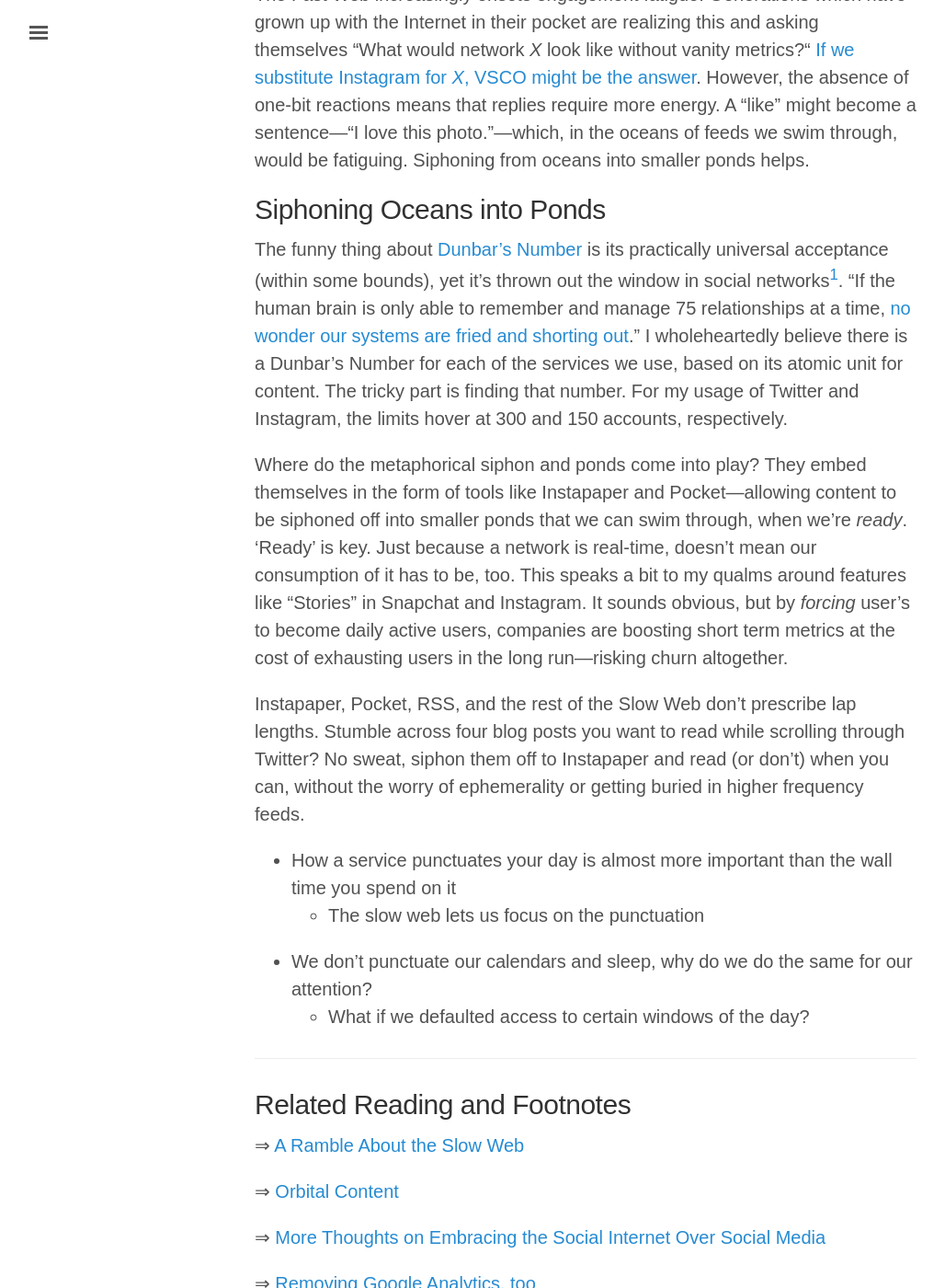
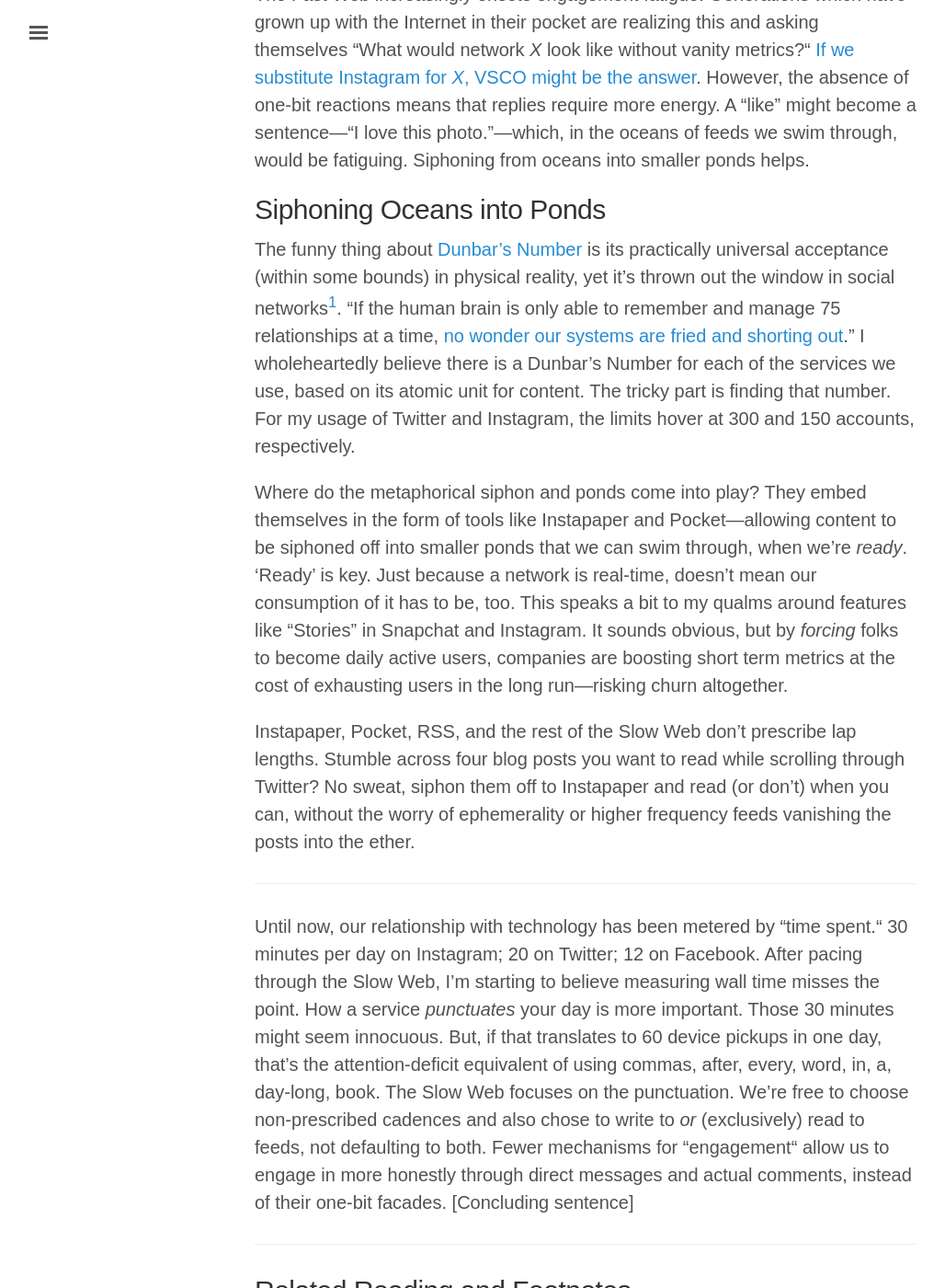
Before and after one commit to rvsrvs/jasdev.github.io, a Jekyll site: the page built from _posts/2018-6-23-slowing-down-the-web.md, in a window 1280 px wide and 1400 px high, scrolled down 3347 px. Shown: the whole window at 92% size, without its empty margins (3-1031 px from the left). Built offline with Jekyll 4.4.1, drawn with Linux system fonts in a browser that asks for light colours; some web fonts are replaced; some of the changed text lies outside the part shown.

Commit message:
Aaaaalmost to a first draft

```diff
--- a/_posts/2018-6-15-slowing-down-the-web.md
+++ b/_posts/2018-6-23-slowing-down-the-web.md
@@ -35,16 +35,15 @@
 
 ## Siphoning Oceans into Ponds
 
-The funny thing about [Dunbar’s Number](https://en.wikipedia.org/wiki/Dunbar%27s_number) is its practically universal acceptance (within some bounds), yet it’s thrown out the window in social networks[^1]. “If the human brain is only able to remember and manage 75 relationships at a time, [no wonder our systems are fried and shorting out](https://twitter.com/whitney/status/1002951523247251458).” I wholeheartedly believe there is a Dunbar’s Number for each of the services we use, based on its atomic unit for content. The tricky part is finding that number. For my usage of Twitter and Instagram, the limits hover at 300 and 150 accounts, respectively.
+The funny thing about [Dunbar’s Number](https://en.wikipedia.org/wiki/Dunbar%27s_number) is its practically universal acceptance (within some bounds) in physical reality, yet it’s thrown out the window in social networks[^1]. “If the human brain is only able to remember and manage 75 relationships at a time, [no wonder our systems are fried and shorting out](https://twitter.com/whitney/status/1002951523247251458).” I wholeheartedly believe there is a Dunbar’s Number for each of the services we use, based on its atomic unit for content. The tricky part is finding that number. For my usage of Twitter and Instagram, the limits hover at 300 and 150 accounts, respectively.
 
-Where do the metaphorical siphon and ponds come into play? They embed themselves in the form of tools like Instapaper and Pocket—allowing content to be siphoned off into smaller ponds that we can swim through, when we’re _ready_. ‘Ready’ is key. Just because a network is real-time, doesn’t mean our consumption of it has to be, too. This speaks a bit to my qualms around features like “Stories” in Snapchat and Instagram. It sounds obvious, but by _forcing_ user’s to become daily active users, companies are boosting short term metrics at the cost of exhausting users in the long run—risking churn altogether.
+Where do the metaphorical siphon and ponds come into play? They embed themselves in the form of tools like Instapaper and Pocket—allowing content to be siphoned off into smaller ponds that we can swim through, when we’re _ready_. ‘Ready’ is key. Just because a network is real-time, doesn’t mean our consumption of it has to be, too. This speaks a bit to my qualms around features like “Stories” in Snapchat and Instagram. It sounds obvious, but by _forcing_ folks to become daily active users, companies are boosting short term metrics at the cost of exhausting users in the long run—risking churn altogether.
 
-Instapaper, Pocket, RSS, and the rest of the Slow Web don’t prescribe lap lengths. Stumble across four blog posts you want to read while scrolling through Twitter? No sweat, siphon them off to Instapaper and read (or don’t) when you can, without the worry of ephemerality or getting buried in higher frequency feeds.
+Instapaper, Pocket, RSS, and the rest of the Slow Web don’t prescribe lap lengths. Stumble across four blog posts you want to read while scrolling through Twitter? No sweat, siphon them off to Instapaper and read (or don’t) when you can, without the worry of ephemerality or higher frequency feeds vanishing the posts into the ether.
 
-- How a service punctuates your day is almost more important than the wall time you spend on it
-    - The slow web lets us focus on the punctuation
-- We don’t punctuate our calendars and sleep, why do we do the same for our attention?
-    - What if we defaulted access to certain windows of the day?
+---
+
+Until now, our relationship with technology has been metered by “time spent.“ 30 minutes per day on Instagram; 20 on Twitter;  12 on Facebook. After pacing through the Slow Web, I’m starting to believe measuring wall time misses the point. How a service _punctuates_ your day is more important. Those 30 minutes might seem innocuous. But, if that translates to 60 device pickups in one day, that’s the attention-deficit equivalent of using commas, after, every, word, in, a, day-long, book. The Slow Web focuses on the punctuation. We’re free to choose non-prescribed cadences and also chose to write to _or_ (exclusively) read to feeds, not defaulting to both. Fewer mechanisms for “engagement“ allow us to engage in more honestly through direct messages and actual comments, instead of their one-bit facades. [Concluding sentence]
 
 ---
 
```
Also changed, not shown: other parts of _posts/2018-6-23-slowing-down-the-web.md (+1 -1 lines).
